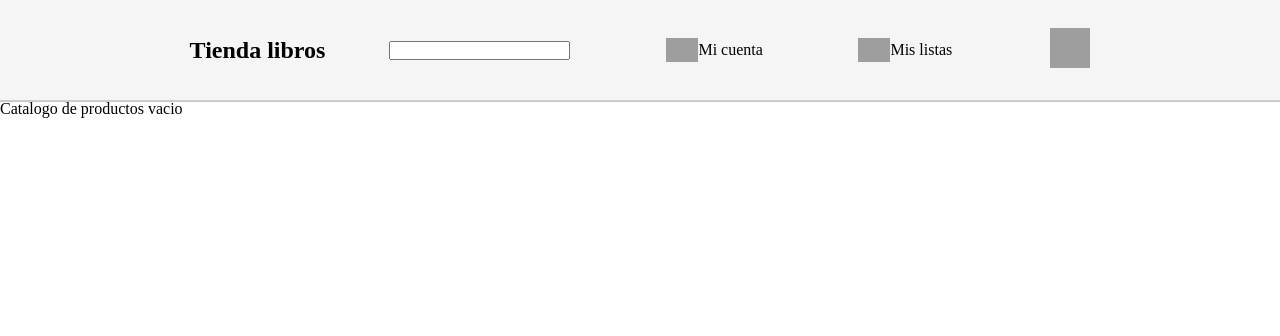
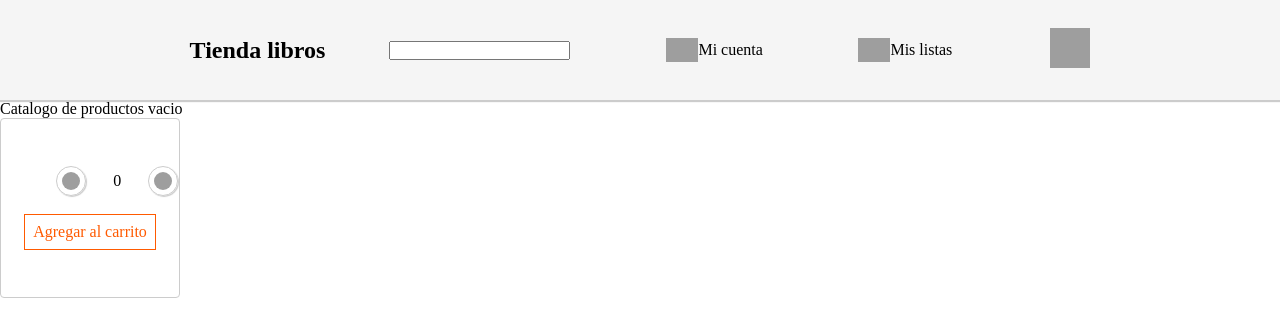
Before and after one commit to antonioGoeminne/TiendReact, a React (Create React App) app: page / in a window 1280 px wide. Shown: the top 336 px of the page. Built offline with nearby package versions, Linux system fonts and the light colour scheme; grey boxes are pictures that could not be loaded.

Commit message:
desafio ItemCount

```diff
--- a/src/App.js
+++ b/src/App.js
@@ -2,6 +2,8 @@ import './App.css';
 import { NavBar } from './components/navBar/CartWidget/NavBar/NavBar'
 import { CartWidget } from './components/CartWidget/CartWidget'
 import { ItemListContainer } from './components/ItemListContainer/ItemListContainer'
+import { ItemCount } from './components/ItemCount/ItemCount'
+
 
 
 import {useState} from 'react'
@@ -10,22 +12,35 @@ function App() {
 
 const [url, setUrl] = useState ('https://image.flaticon.com/icons/png/512/647/647881.png')
 const [message, setMessage] = useState ('Catalogo de productos vacio')
+const [number, setNumber] = useState(0)
+const [stock, setStock] = useState(20)
 
-console.log(url);
+const addProduct = () =>{
+  if(number < stock){
+      setNumber(number+1)
+  }
+}
 
-  const handleClick = () => {
-
-  }
+const quitProduct = () =>{
+      if(number > 0){
+        setNumber(number-1)
+      }
+}
 
   return (
 
+
+
    <div className='App'>
 
-     <NavBar userName= 'd' onClick={handleClick}>
+     <NavBar>
      <CartWidget image={url}></CartWidget>
      </NavBar>
-    <ItemListContainer greeting={message}></ItemListContainer>
-
+    <ItemListContainer greeting={message} stock={stock}></ItemListContainer>
+    <ItemCount initial={number}
+               add={addProduct}
+              quit={quitProduct}
+    ></ItemCount>
 
    </div>
   );
--- /dev/null
+++ b/src/components/ItemCount/ItemCount.css
@@ -0,0 +1,42 @@
+.item-count-wrap{
+    width: 180px;
+    height: 180px;
+    border: 1px solid #ccc;
+    border-radius: 4px;
+    display: flex;
+    align-items: center;
+    flex-direction: column;
+    justify-content: center;
+    gap:10%;
+}
+.item-count-number{
+    display: flex;
+    justify-content: space-around;
+    align-items: center;
+    gap:40%;
+}
+.item-count-number img{
+    height: 30px;
+    width: 30px;
+    cursor: pointer;
+    border: 1px solid #ccc;
+    box-shadow: 1px 1px 1px #ccc;
+    border-radius: 2em;
+    padding: 5px;
+    transition: all ease-in-out 0.15s;
+}
+.item-count-number img:hover{
+    box-shadow: 2px 2px 2px #ccc;
+}
+
+.item-count-button{
+    border: 1px solid #ff5a00;
+    padding: 0.5rem;
+    cursor: pointer;
+    color:#ff5a00;
+    transition: all ease-in-out 0.15s;
+}
+.item-count-button:hover{
+    color: #fff;
+    background-color: #ff5a00;
+}
--- /dev/null
+++ b/src/components/ItemCount/ItemCount.js
@@ -0,0 +1,18 @@
+ import './ItemCount.css'
+
+ export const ItemCount = ({add, initial, quit, stock}) =>{
+        return(
+
+            <div className='item-count-wrap'>
+                <div className='item-count-number' stock={stock}>
+                    <img id='quitProduct' onClick={quit} alt='-' src='https://image.flaticon.com/icons/png/512/149/149157.png'></img>
+                    <p>{initial}</p>
+                    <img id='addProduct' onClick={add} alt='+' src='https://image.flaticon.com/icons/png/512/748/748113.png'></img>
+                </div>
+                <div className='item-count-button'><p>Agregar al carrito</p></div>
+
+            </div>
+
+        );
+
+ }
--- a/src/components/ItemListContainer/ItemListContainer.js
+++ b/src/components/ItemListContainer/ItemListContainer.js
@@ -1,3 +1,4 @@
+import './ItemListContainer.css'
 
 export const ItemListContainer = ({greeting}) =>{
     return(
```
